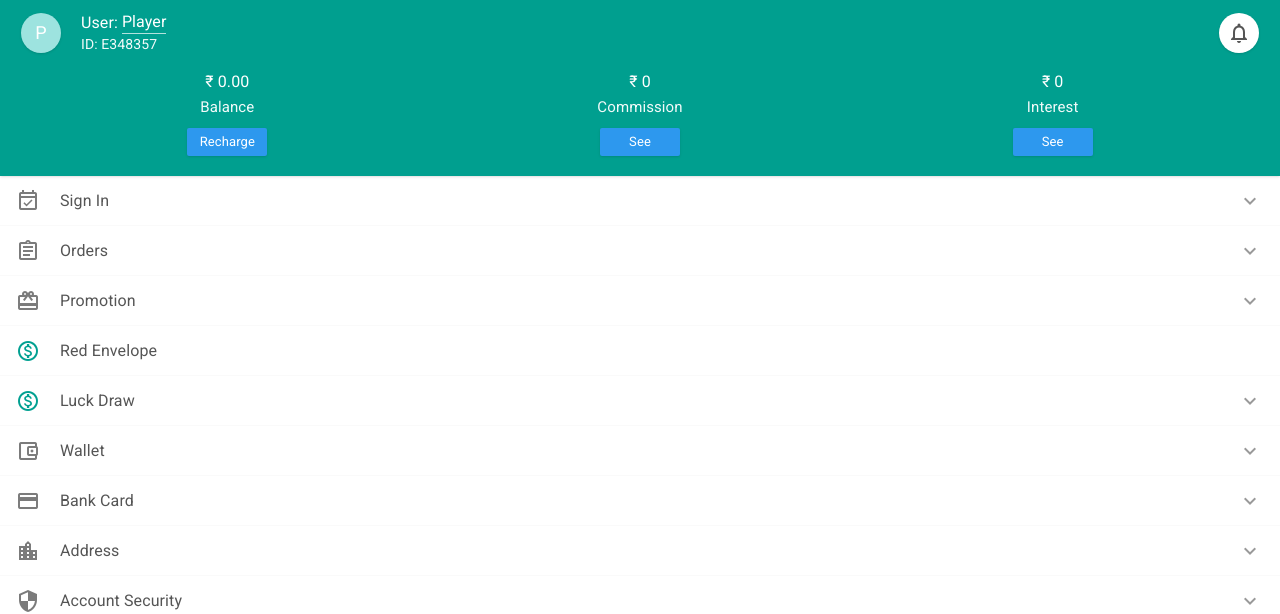
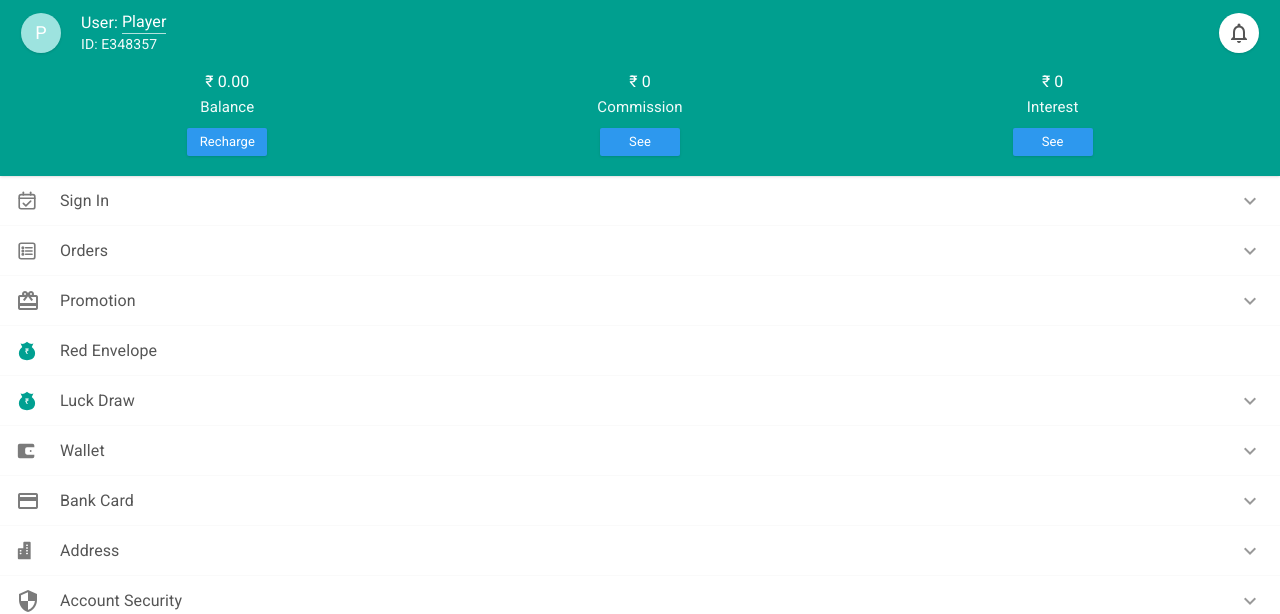
Before and after one commit to Prince04u/Trovaaa, a Next.js app: page /account in a window 1280 px wide. Shown: the top 614 px of the page. Built offline with nearby package versions, Linux system fonts and the light colour scheme; no server answers; the database is empty.

Commit message:
Add exact custom SVG icons for Pouch, Orders, Sign In, Wallet, Address matching reference images

```diff
--- a/components/account/AccountScreen.js
+++ b/components/account/AccountScreen.js
@@ -8,6 +8,56 @@ import { clearAuth, getToken } from "@/lib/auth";
 import { getBalance } from "@/lib/walletApi";
 import { getProfile } from "@/lib/userApi";
 import { disconnectSocket } from "@/lib/socket";
+
+// Exact Custom SVGs matching uploaded reference icons
+const PouchIcon = () => (
+  <svg width="22" height="22" viewBox="0 0 24 24" fill="#00A091" className="shrink-0">
+    <path d="M12 2C10.5 3.2 9.5 3.8 8 4.2C7 4.5 5 3.8 5 3.8L6.8 7.5C3.5 10 2.5 13.5 3.5 17C4.5 20.5 7.5 22 12 22C16.5 22 19.5 20.5 20.5 17C21.5 13.5 20.5 10 17.2 7.5L19 3.8C19 3.8 17 4.5 16 4.2C14.5 3.8 13.5 3.2 12 2Z" />
+    <text x="12" y="15.5" fontSize="8" fontWeight="bold" fill="white" textAnchor="middle" fontFamily="sans-serif">₹</text>
+  </svg>
+);
+
+const OrdersIcon = () => (
+  <svg width="22" height="22" viewBox="0 0 24 24" fill="none" stroke="#7b7b7b" strokeWidth="1.8" strokeLinecap="round" strokeLinejoin="round" className="shrink-0">
+    <rect x="3.5" y="3.5" width="17" height="17" rx="2" />
+    <circle cx="7.5" cy="8.5" r="0.75" fill="#7b7b7b" />
+    <line x1="10.5" y1="8.5" x2="17.5" y2="8.5" />
+    <circle cx="7.5" cy="12" r="0.75" fill="#7b7b7b" />
+    <line x1="10.5" y1="12" x2="17.5" y2="12" />
+    <circle cx="7.5" cy="15.5" r="0.75" fill="#7b7b7b" />
+    <line x1="10.5" y1="15.5" x2="17.5" y2="15.5" />
+  </svg>
+);
+
+const SignInIcon = () => (
+  <svg width="22" height="22" viewBox="0 0 24 24" fill="none" stroke="#7b7b7b" strokeWidth="1.8" strokeLinecap="round" strokeLinejoin="round" className="shrink-0">
+    <rect x="3.5" y="5" width="17" height="15.5" rx="2" />
+    <line x1="8" y1="2.5" x2="8" y2="5.5" />
+    <line x1="16" y1="2.5" x2="16" y2="5.5" />
+    <line x1="3.5" y1="9" x2="20.5" y2="9" />
+    <path d="M8 14.5l2.8 2.8 5.2-5.2" />
+  </svg>
+);
+
+const WalletIcon = () => (
+  <svg width="22" height="22" viewBox="0 0 24 24" fill="#7b7b7b" className="shrink-0">
+    <path d="M4 4h14a2 2 0 0 1 2 2v2H12a2 2 0 0 0-2 2v4a2 2 0 0 0 2 2h8v2a2 2 0 0 1-2 2H4a2 2 0 0 1-2-2V6a2 2 0 0 1 2-2z" />
+    <path d="M12 10h10v4H12a1 1 0 0 1-1-1v-2a1 1 0 0 1 1-1z" fill="#ffffff" />
+    <circle cx="16" cy="12" r="1" fill="#7b7b7b" />
+  </svg>
+);
+
+const AddressIcon = () => (
+  <svg width="22" height="22" viewBox="0 0 24 24" fill="#7b7b7b" className="shrink-0">
+    <path d="M9 2h6a1 1 0 0 1 1 1v18H8V3a1 1 0 0 1 1-1zM3 9h5v12H3a1 1 0 0 1-1-1V10a1 1 0 0 1 1-1z" />
+    <rect x="11" y="5" width="2" height="1.5" rx="0.5" fill="#ffffff" />
+    <rect x="11" y="8" width="2" height="1.5" rx="0.5" fill="#ffffff" />
+    <rect x="11" y="11" width="2" height="1.5" rx="0.5" fill="#ffffff" />
+    <rect x="11" y="14" width="2" height="1.5" rx="0.5" fill="#ffffff" />
+    <rect x="4" y="11" width="2" height="1.5" rx="0.5" fill="#ffffff" />
+    <rect x="4" y="14" width="2" height="1.5" rx="0.5" fill="#ffffff" />
+  </svg>
+);
 
 export default function AccountScreen() {
   const router = useRouter();
@@ -59,14 +109,14 @@ export default function AccountScreen() {
   const avatarChar = displayName.charAt(0) || "P";
 
   const menuItems = [
-    { label: "Sign In", href: "/account/vip", icon: "event_available", isTealIcon: false, hasChevron: true },
-    { label: "Orders", href: "/games/history", icon: "assignment", isTealIcon: false, hasChevron: true },
+    { label: "Sign In", href: "/account/vip", customIcon: <SignInIcon />, hasChevron: true },
+    { label: "Orders", href: "/games/history", customIcon: <OrdersIcon />, hasChevron: true },
     { label: "Promotion", href: "/referral", icon: "card_giftcard", isTealIcon: false, hasChevron: true },
-    { label: "Red Envelope", href: "/account/gifts", icon: "monetization_on", isTealIcon: true, hasChevron: false },
-    { label: "Luck Draw", href: "/promo", icon: "monetization_on", isTealIcon: true, hasChevron: true },
-    { label: "Wallet", href: "/wallet", icon: "account_balance_wallet", isTealIcon: false, hasChevron: true },
+    { label: "Red Envelope", href: "/account/gifts", customIcon: <PouchIcon />, hasChevron: false },
+    { label: "Luck Draw", href: "/promo", customIcon: <PouchIcon />, hasChevron: true },
+    { label: "Wallet", href: "/wallet", customIcon: <WalletIcon />, hasChevron: true },
     { label: "Bank Card", href: "/wallet/withdraw/accounts", icon: "credit_card", isTealIcon: false, hasChevron: true },
-    { label: "Address", href: "/account/profile", icon: "location_city", isTealIcon: false, hasChevron: true },
+    { label: "Address", href: "/account/profile", customIcon: <AddressIcon />, hasChevron: true },
     { label: "Account Security", href: "/account/security", icon: "security", isTealIcon: false, hasChevron: true },
     { label: "App Download", href: "/account/guide", icon: "download", isTealIcon: false, hasChevron: true },
     { label: "Complaints & Suggestions", href: "/account/feedback", icon: "feedback", isTealIcon: false, hasChevron: true },
@@ -157,12 +207,16 @@ export default function AccountScreen() {
             className="flex items-center h-[50px] pl-[16px] pr-[18px] hover:bg-gray-50 text-decoration-none group transition-colors w-full box-border border-b border-[#fafafa]"
           >
             <div className="w-[44px] flex items-center shrink-0">
+              {item.customIcon ? (
+                item.customIcon
+              ) : (
                 <span
                   className="material-icons-outlined text-[22px] shrink-0"
                   style={{ color: item.isTealIcon ? "#00A091" : "#7b7b7b" }}
                 >
                   {item.icon}
                 </span>
+              )}
             </div>
             <span className="text-[16px] font-normal text-[#555555] group-hover:text-black transition-colors flex-grow">
               {item.label}
```
Lines whose indentation alone changed are shown as unchanged.
